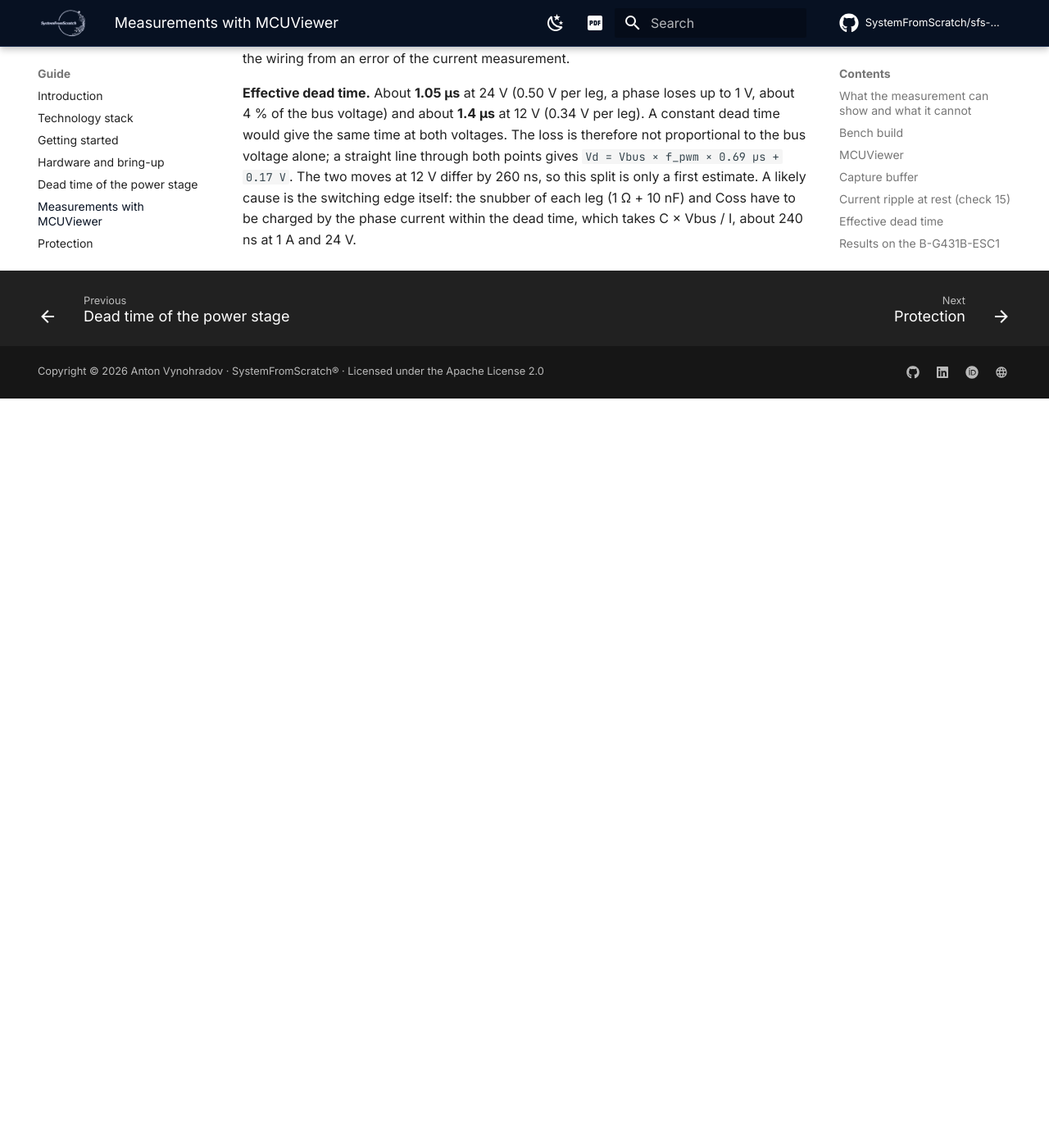
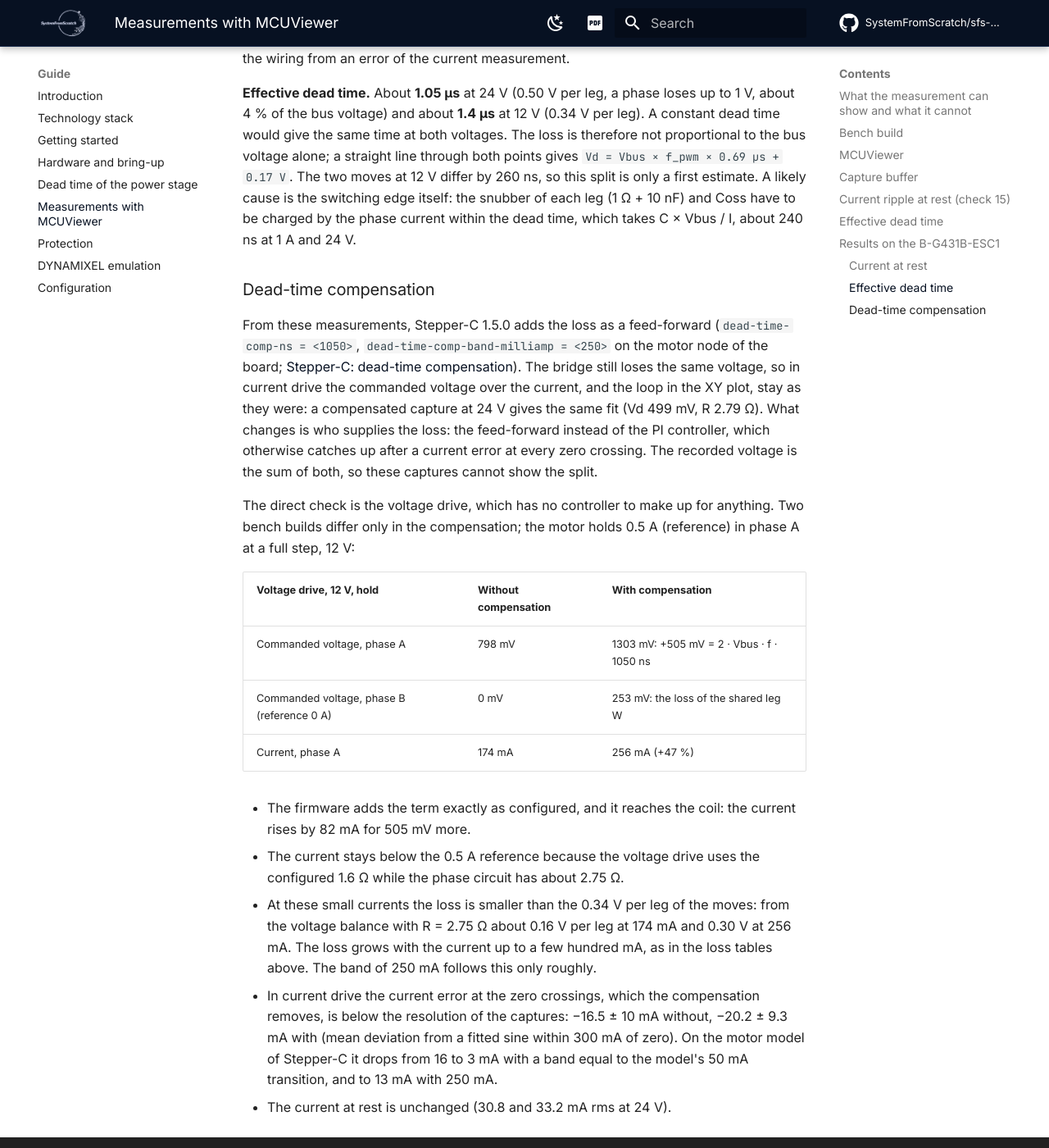
Before and after one commit to SystemFromScratch/sfs-doppelstep, an MkDocs documentation site: the page built from docs/measurements.md, in a window 1280 px wide and 1400 px high, scrolled down 9227 px. Shown: the whole window at 82% size. Built offline with MkDocs 1.6.1 and Material for MkDocs 9.7.7, drawn with Linux system fonts in a browser that asks for light colours; comment, search, counter and statistics services are not loaded; before the commit the page ends 9713 px from its top, so only the background shows below that.

Commit message:
feat: dead-time compensation with Stepper-C v1.5.0
Stepper-C v1.5.0 (was v1.4.0) adds the dead-time loss of every leg,
Vbus * f_pwm * t, to the voltage request, against the current
reference and with a linear band around zero current.

- west.yml: Stepper-C v1.5.0
- dts binding sfs,sstep-motor: dead-time-comp-ns and
  dead-time-comp-band-milliamp (default 0 = off); sstep_motor.c
  passes them to struct sstep_stage_cfg
- B-G431B-ESC1 overlay: 1050 ns and 250 mA, the effective dead time
  measured with the MCUViewer bench build at 24 V (1200 ns set in
  the timer); native_sim keeps the compensation off
- ztest scenario doppelstep.drivers.sstep_motor.deadtime: two motors
  in voltage drive, with and without the compensation; the term
  reaches the compare values (+178 ticks on phase A, +89 on phase B
  at 1.5 A)
- docs: measurements (compensation on the board), configuration,
  test record, technology, development; CHANGELOG

Measured on the board in voltage drive at 12 V, 0.5 A reference: the
commanded voltage of phase A rises by 505 mV (2 Vd) and that of
phase B by 253 mV (Vd of the shared leg W), the current of phase A
from 174 to 256 mA. In current drive the commanded voltage over the
current and the current at rest are unchanged, as expected: the
feed-forward takes over the loss from the PI controller.

Signed-off-by: Anton Vynohradov <avynohradov@systemfromscratch.com>

```diff
--- a/docs/measurements.md
+++ b/docs/measurements.md
@@ -276,3 +276,40 @@ proportional to the bus voltage alone; a straight line through both points gives
 split is only a first estimate. A likely cause is the switching edge itself: the snubber of
 each leg (1 Ω + 10 nF) and Coss have to be charged by the phase current within the dead
 time, which takes C × Vbus / I, about 240 ns at 1 A and 24 V.
+
+### Dead-time compensation
+
+From these measurements, Stepper-C 1.5.0 adds the loss as a feed-forward
+(`dead-time-comp-ns = <1050>`, `dead-time-comp-band-milliamp = <250>` on the motor node of
+the board; [Stepper-C: dead-time compensation](https://antonvynohradov.github.io/Stepper-C/motor-control/#dead-time-compensation)).
+The bridge still loses the same voltage, so in current drive the commanded voltage over the
+current, and the loop in the XY plot, stay as they were: a compensated capture at 24 V
+gives the same fit (Vd 499 mV, R 2.79 Ω). What changes is who supplies the loss: the
+feed-forward instead of the PI controller, which otherwise catches up after a current
+error at every zero crossing. The recorded voltage is the sum of both, so these captures
+cannot show the split.
+
+The direct check is the voltage drive, which has no controller to make up for anything.
+Two bench builds differ only in the compensation; the motor holds 0.5 A (reference) in
+phase A at a full step, 12 V:
+
+| Voltage drive, 12 V, hold | Without compensation | With compensation |
+|---|---|---|
+| Commanded voltage, phase A | 798 mV | 1303 mV: +505 mV = 2 · Vbus · f · 1050 ns |
+| Commanded voltage, phase B (reference 0 A) | 0 mV | 253 mV: the loss of the shared leg W |
+| Current, phase A | 174 mA | 256 mA (+47 %) |
+
+- The firmware adds the term exactly as configured, and it reaches the coil: the current
+  rises by 82 mA for 505 mV more.
+- The current stays below the 0.5 A reference because the voltage drive uses the
+  configured 1.6 Ω while the phase circuit has about 2.75 Ω.
+- At these small currents the loss is smaller than the 0.34 V per leg of the moves: from
+  the voltage balance with R = 2.75 Ω about 0.16 V per leg at 174 mA and 0.30 V at
+  256 mA. The loss grows with the current up to a few hundred mA, as in the loss tables
+  above. The band of 250 mA follows this only roughly.
+- In current drive the current error at the zero crossings, which the compensation
+  removes, is below the resolution of the captures: −16.5 ± 10 mA without, −20.2 ± 9.3 mA
+  with (mean deviation from a fitted sine within 300 mA of zero). On the motor model of
+  Stepper-C it drops from 16 to 3 mA with a band equal to the model's 50 mA transition,
+  and to 13 mA with 250 mA.
+- The current at rest is unchanged (30.8 and 33.2 mA rms at 24 V).
--- a/docs/technology.md
+++ b/docs/technology.md
@@ -12,7 +12,7 @@ the Python tools.
 |---|---|
 | Real-time operating system | **Zephyr RTOS v4.5.0**: drivers, devicetree, Kconfig, threads, sysbuild |
 | Bootloader | **MCUboot** with an RSA-2048 signature check and serial recovery |
-| Motor control | **Stepper-C** v1.4.0: closed-loop microstepping current control, the self-test of the bridge and the wiring |
+| Motor control | **Stepper-C** v1.5.0: closed-loop microstepping current control, the self-test of the bridge and the wiring, dead-time compensation |
 | Servo protocol | **DYNAMIXEL X430 Control Table Emulator** on **DXL2-C v1.0.0** (Protocol 2.0) |
 | Simulation | **Stepper-Lab** plant model, power stage values from **ngspice** (sfs-stepper-power-spice), Zephyr **native_sim** |
 | Hardware access | STM32Cube **LL drivers** (hal_stm32), **CMSIS 6**, **SEGGER RTT** |
@@ -65,7 +65,7 @@ Details: [Firmware update](firmware-update.md).
 
 | Item | Detail |
 |---|---|
-| Version | v1.4.0 (`west.yml`) |
+| Version | v1.5.0 (`west.yml`) |
 | Source | [github.com/AntonVynohradov/Stepper-C](https://github.com/AntonVynohradov/Stepper-C), SystemFromScratch® |
 | Role | Closed-loop microstepping current control of a two-phase stepper motor: the current controller (fast loop, 20 kHz), the motion profiles (slow loop, 1 kHz), current and voltage protection, the self-test before the first enable |
 | Why | A hardware-agnostic library in portable C, with no heap and no RTOS, that reaches the hardware only through callbacks. Doppelstep wraps it in a Zephyr driver instead of re-implementing control in the application |
--- a/west.yml
+++ b/west.yml
@@ -56,7 +56,7 @@ manifest:
     - name: stepper-c
       remote: antonvynohradov
       repo-path: Stepper-C
-      revision: v1.4.0
+      revision: v1.5.0
       path: modules/lib/stepper-c
 
     # Release v1.0.0: application overrides of the model
```
Also changed, not shown: .agents/skills/doppelstep/SKILL.md (+1 -1 lines), CHANGELOG.md (+17 -0 lines), docs/configuration.md (+2 -0 lines), docs/development.md (+1 -1 lines), docs/test-record.md (+1 -0 lines), 7 other files.
